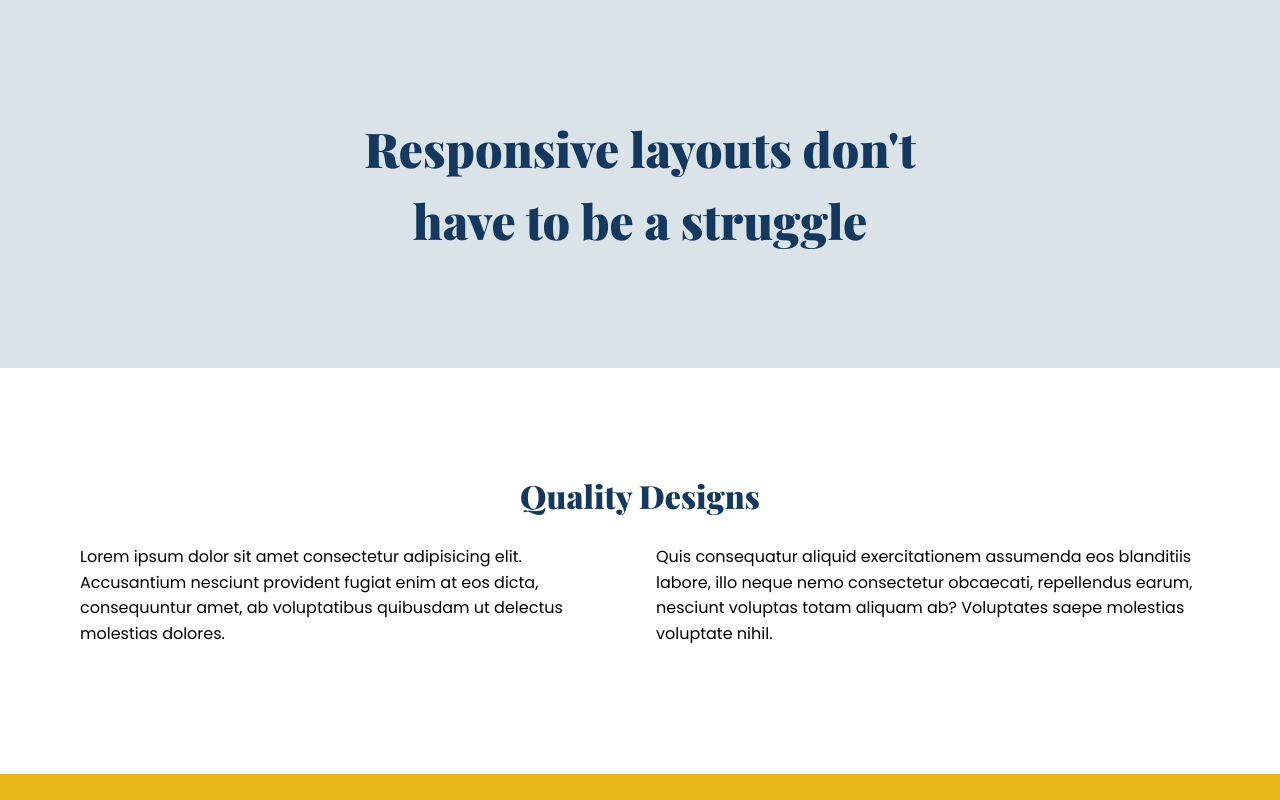
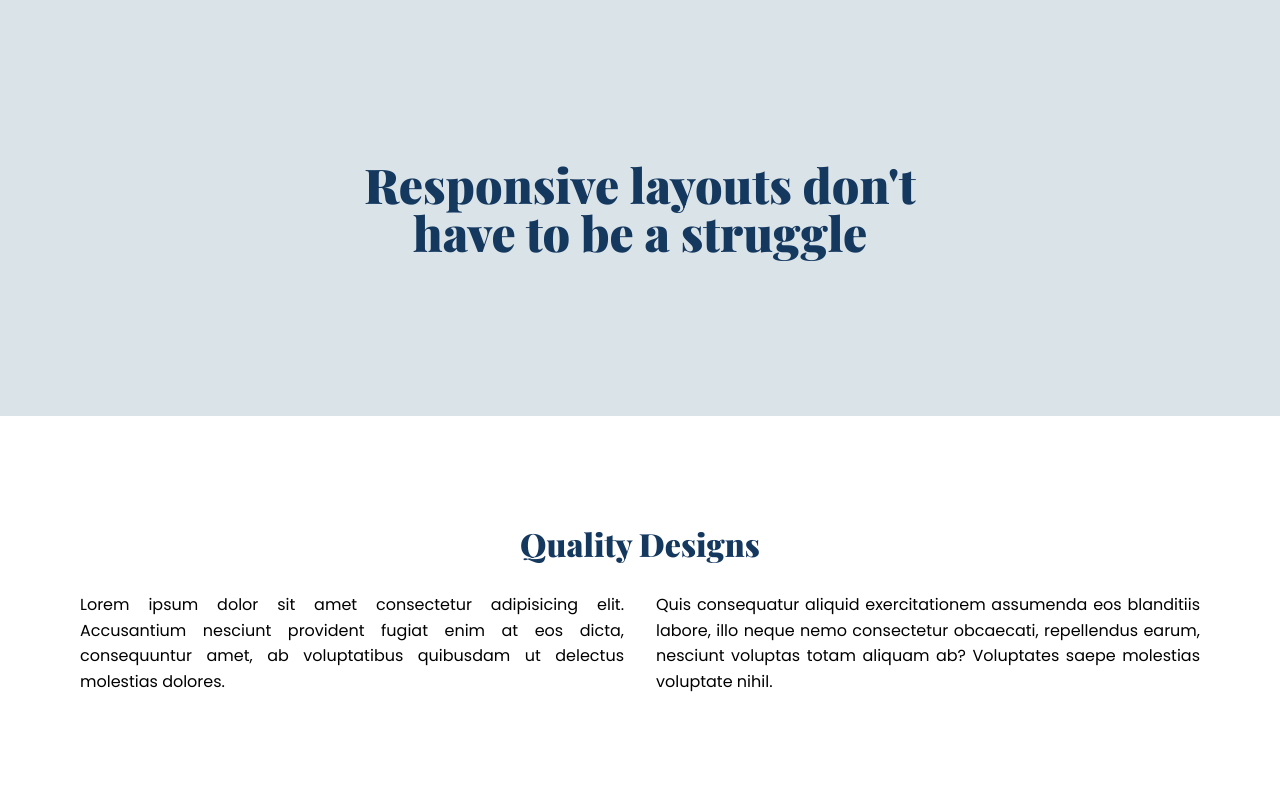
Before and after one commit to jaspritk/Responsive-webpage, a plain HTML site: page index.html in a window 1280 px wide. Shown: the top 800 px of the page. Drawn offline with nearby package versions, Linux system fonts and the light colour scheme.

Commit message:
First commit

```diff
--- a/index.html
+++ b/index.html
@@ -11,7 +11,7 @@
     <header class="bg-light text-center">
         <div class="container container--narrow">
             <!-- <p>Jasprit Kaur, 2021</p> -->
-            <h1 style="line-height: 1.5;">Responsive layouts don't have to be a struggle</h1>
+            <h1>Responsive layouts don't have to be a struggle</h1>
         </div>
     </header>
 
--- a/style.css
+++ b/style.css
@@ -58,15 +58,22 @@ p {
     margin-bottom: 1em;
 }
 
+p {
+    text-align: justify;
+}
+
 header,
 section {
     padding: 4rem 0;
 }
 
 @media (min-width: 40em) {
-    header,
     section {
         padding: 7rem 0;
+    }
+
+    header {
+        padding: 10rem;
     }
 }
 
```
